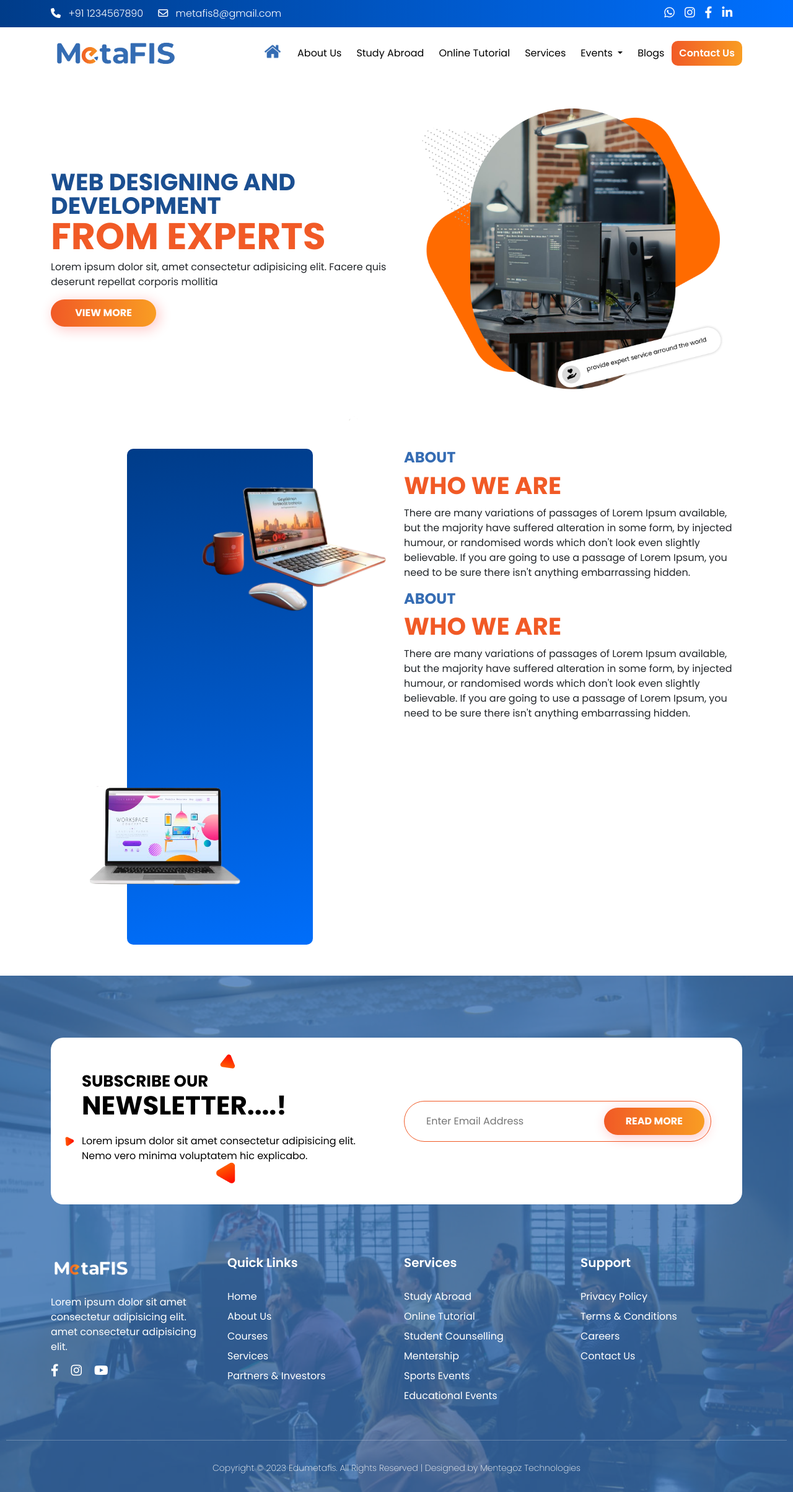
After one commit to viveknhc/edumetafis, a PHP site: page /web-design in a window 1280 px wide. The commit adds this page. Shown: the whole page at 62% size. Run offline with PHP 8.4, Linux system fonts and the light colour scheme.

Commit message:
16/09/23

```diff
--- a/assets/css/style.css
+++ b/assets/css/style.css
@@ -456,7 +456,7 @@ section {
     align-items: center;
 }
 
-.pg-career{
+.pg-career {
     background-image: url(../images/banner-bg-career.jpg) !important;
 }
 
@@ -505,7 +505,7 @@ section {
     width: 100%;
 }
 
-.partners-enquiry .partners-form textarea{
+.partners-enquiry .partners-form textarea {
     border-radius: 30px;
     background: #3f6bb217;
     padding: 15px;
@@ -516,11 +516,11 @@ section {
 }
 
 
-.partners-enquiry .partners-form input::placeholder{
+.partners-enquiry .partners-form input::placeholder {
     color: #636363;
 }
 
-.partners-btn-box{
+.partners-btn-box {
     padding: 10px 0;
     text-align: end;
 }
@@ -2642,6 +2642,54 @@ section {
     border-radius: 20px;
 }
 
+/* WEB DESIGN */
+
+.web-design .left {
+    height: 100vh;
+    width: 300px;
+    border-radius: 10px;
+    background: linear-gradient(173deg, #003C89 0%, #0070FF 104.1%);
+}
+
+.web-design .left-img1 {
+    position: absolute;
+    top: -70px;
+    left: 81px;
+    max-width: 360px;
+}
+
+.web-design .left-img2 {
+    position: absolute;
+    bottom: 50px;
+    left: -92px;
+}
+
+.web-design-banner .banner-icon2 {
+    position: absolute;
+    top: 0;
+    left: 0;
+    z-index: -1;
+
+}
+
+.web-design-banner .banner-icon3 {
+    position: absolute;
+    top: 0;
+    left: 0;
+    animation: upDown 5s linear infinite;
+}
+
+.web-design-banner .banner-icon4 {
+    position: absolute;
+    top: -261px;
+    right: 190px;
+    z-index: -1;
+    animation: upDown 3s linear infinite;
+}
+
+
+
+
 @keyframes loader-spin {
     to {
         transform: rotate(360deg);
--- /dev/null
+++ b/digital-marketing.php
@@ -0,0 +1,3 @@
+<?php include 'partials/header.php';?>
+
+<?php include 'partials/footer.php';?>
--- /dev/null
+++ b/erp.php
@@ -0,0 +1,3 @@
+<?php include 'partials/header.php';?>
+
+<?php include 'partials/footer.php';?>
--- a/index.php
+++ b/index.php
@@ -171,7 +171,7 @@
             <div class="col-lg-6 col-md-12">
                 <div class="px-3">
                     <h5>About us</h5>
-                    <h2>Edu<span class="head-style">metafis</span></h2>
+                    <h2><span class="head-style">metafis</span></h2>
                     <p>There are many variations of passages of Lorem Ipsum available, but the majority have
                         suffered alteration in some form, by injected humour, or randomised words which don't look
                         even slightly believable. If you are going to use a passage of Lorem Ipsum, you need to be
--- a/partials/footer.php
+++ b/partials/footer.php
@@ -47,6 +47,18 @@
                 <a class="ftr-links" href="services">Services</a>
                 <a class="ftr-links" href="partners-investors">Partners & Investors</a>
             </div>
+
+            <div class="col-lg-3 col-md-12">
+                <h4 class="ftr-links-head">Services</h4>
+
+                <a class="ftr-links" href="study-abroad">Study Abroad</a>
+                <a class="ftr-links" href="online-tutorial">Online Tutorial</a>
+                <a class="ftr-links" href="student-counselling">Student Counselling</a>
+                <a class="ftr-links" href="mentorship">Mentership</a>
+                <a class="ftr-links" href="sports-event">Sports Events</a>
+                <a class="ftr-links" href="education-event">Educational Events</a>
+            </div>
+
             <div class="col-lg-3 col-md-12">
                 <h4 class="ftr-links-head">Support</h4>
                 <a class="ftr-links" href="#">Privacy Policy</a>
@@ -54,13 +66,7 @@
                 <a class="ftr-links" href="career">Careers</a>
                 <a class="ftr-links" href="contact">Contact Us</a>
             </div>
-            <div class="col-lg-3 col-md-12">
-                <h4 class="ftr-links-head">Opening Hours</h4>
-                <div class="time">
-                    <i class="fa-solid fa-clock"></i>
-                    <span>9 AM - 5 PM</span>
-                </div>
-            </div>
+
         </div>
 
     </div>
--- /dev/null
+++ b/web-design.php
@@ -0,0 +1,75 @@
+<?php include 'partials/header.php';?>
+
+<header>
+    <div class="web-design-banner inner">
+        <div class="container">
+            <div class="row">
+                <div class="col-lg-6 left-side">
+                    <div>
+                        <h1>
+                            Web Designing And Development <br> <span class="mt-5">from Experts</span>
+                        </h1>
+                        <p>Lorem ipsum dolor sit, amet consectetur adipisicing elit. Facere quis deserunt repellat
+                            corporis mollitia</p>
+                        <button class="primary-btn">View More</button>
+                    </div>
+                </div>
+                <div class="col-lg-6">
+                    <div class="relative-box">
+                        <img class="img-fluid" src="assets/images/web development/banner-icon1.png" alt="">
+                        <img class="img-fluid banner-icon2" src="assets/images/web development/banner-icon2.png" alt="">
+
+                        <img class="img-fluid banner-icon3" src="assets/images/web development/banner-icon3.png" alt="">
+                        <img class="img-fluid banner-icon4" src="assets/images/web development/banner-icon4.png" alt="">
+                    </div>
+                </div>
+            </div>
+        </div>
+    </div>
+</header>
+
+<section class="web-design">
+    <div class="container">
+        <div class="row">
+            <div class="col-lg-6 d-flex justify-content-center">
+
+                <div class="left relative-box">
+                    <img class="img-fluid left-img1" src="assets/images/web development/left-img1.png" alt="">
+                    <img class="img-fluid left-img2" src="assets/images/web development/left-img2.png" alt="">
+                </div>
+
+            </div>
+            <div class="col-lg-6">
+                <div>
+                    <div>
+                        <h5 class="section-top-head">about</h5>
+                        <h2 class="section-head">who we are</h2>
+                    </div>
+
+                    <p>There are many variations of passages of Lorem Ipsum available, but the majority have suffered
+                        alteration in some form, by injected humour, or randomised words which don't look even slightly
+                        believable. If you are going to use a passage of Lorem Ipsum, you need to be sure there isn't
+                        anything embarrassing hidden.</p>
+
+                        <div>
+                            <div>
+                                <h5 class="section-top-head">about</h5>
+                                <h2 class="section-head">who we are</h2>
+                            </div>
+
+                            <p>There are many variations of passages of Lorem Ipsum available, but the majority have suffered
+                                alteration in some form, by injected humour, or randomised words which don't look even slightly
+                                believable. If you are going to use a passage of Lorem Ipsum, you need to be sure there isn't
+                                anything embarrassing hidden.</p>
+                        </div>
+
+
+
+                </div>
+
+            </div>
+        </div>
+    </div>
+</section>
+
+<?php include 'partials/footer.php';?>
```
Also changed, not shown: services.php (+54 -1 lines), assets/images/digital marketing/digital-marketing.jpg (added), assets/images/erp/erp.jpg (added), assets/images/web development/banner-icon1.png (added), assets/images/web development/banner-icon2.png (added), assets/images/web development/banner-icon3.png (added), assets/images/web development/banner-icon4.png (added), assets/images/web development/left-img1.png (added), assets/images/web development/left-img2.png (added), assets/images/web development/web-development.jpg (added).
